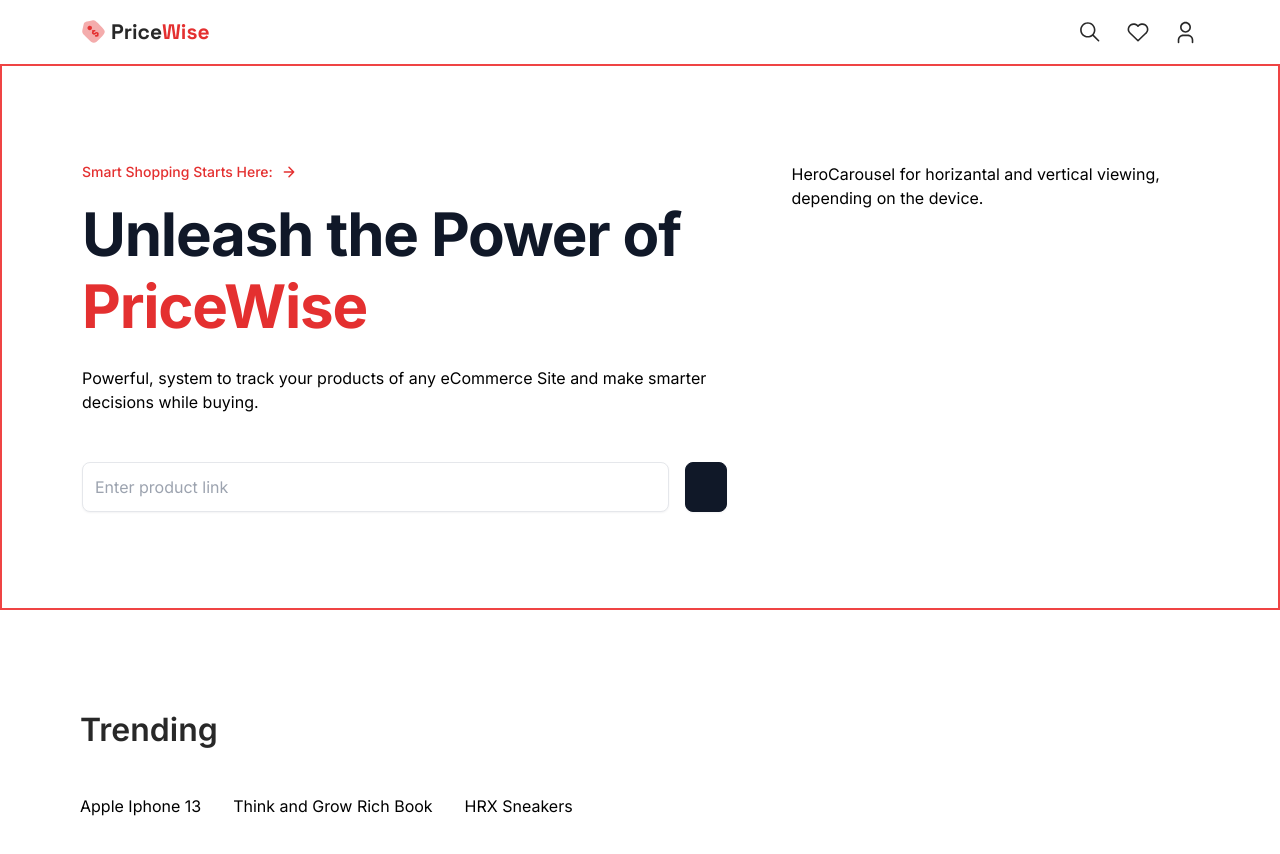
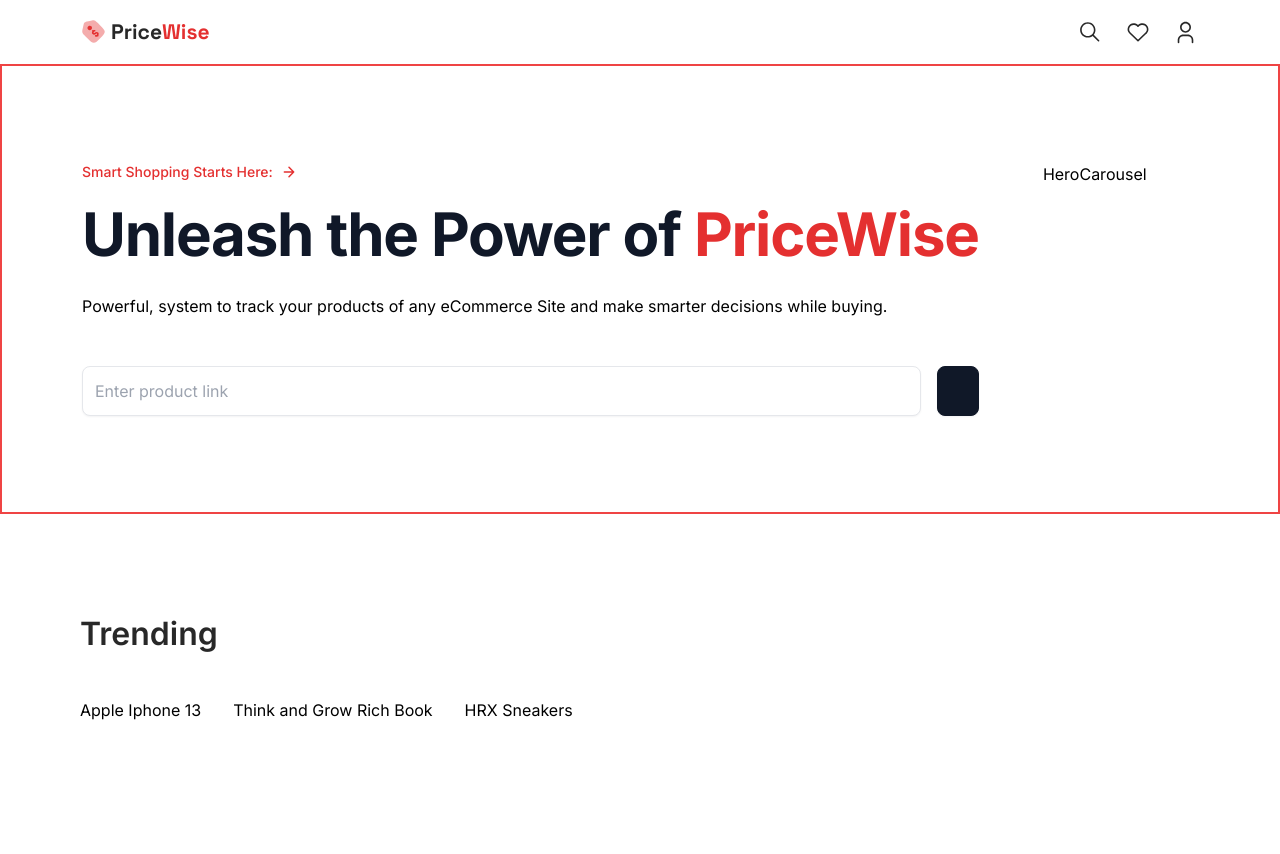
Before and after one commit to Vibhor-Kolte/eCommerce-Price-Tracker-A-Web-Scraping-Tool, a Next.js app in the folder pricewise/: page / in a window 1280 px wide. Shown: the top 854 px of the page. After the commit the page ends 818 px from the top, so only its background shows below. Built offline with nearby package versions, Linux system fonts and the light colour scheme.

Commit message:
[DEV-005] - create HeroCarousel Component

```diff
--- a/pricewise/app/page.tsx
+++ b/pricewise/app/page.tsx
@@ -1,6 +1,7 @@
 import React from 'react'
 import Image from "next/image"
 import Searchbar from '@/components/Searchbar'
+import HeroCarousel from '@/components/HeroCarousel'
 
 const Home = () => {
   return (
@@ -29,7 +30,8 @@
 
           <Searchbar/>
         </div>
-        HeroCarousel for horizantal and vertical viewing, depending on the device.
+        {/* HeroCarousel for horizantal and vertical viewing, depending on the device. */}
+        <HeroCarousel/>
       </div>
     </section>
 
--- /dev/null
+++ b/pricewise/components/HeroCarousel.tsx
@@ -0,0 +1,9 @@
+import React from 'react'
+
+const HeroCarousel = () => {
+  return (
+    <div>HeroCarousel</div>
+  )
+}
+
+export default HeroCarousel
```
